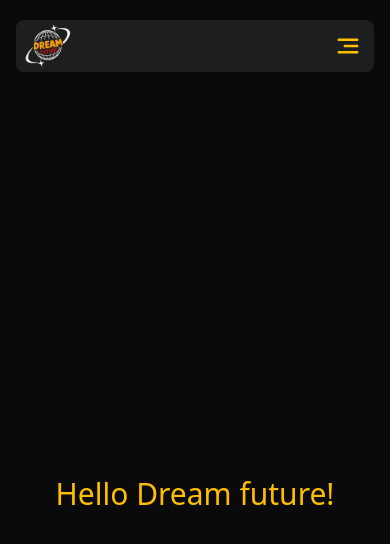
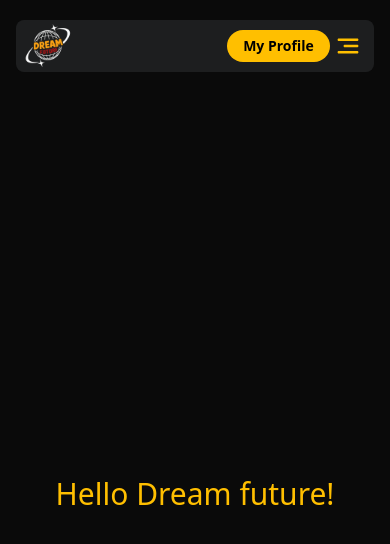
Before and after one commit to al-amin-2004/dream-team, a Next.js app: page /dream-future in a window 390 px wide. Shown: the top 544 px of the page. Built offline with nearby package versions, Linux system fonts and the light colour scheme.

Commit message:
Header almost done

```diff
--- a/src/app/(branches)/dream-future/_components/shared/Header.tsx
+++ b/src/app/(branches)/dream-future/_components/shared/Header.tsx
@@ -1,36 +1,40 @@
 "use client";
 
-import { useState } from "react";
+import { FC, useState } from "react";
 import Link from "next/link";
 import { Logo } from "../ui/Logo";
 import { Button } from "../ui/Button";
 import { MoveRight } from "lucide-react";
 import { BarsIcon, TimesIcon } from "@/icons";
 
-const Navlist = [
+interface INavlist {
+  link: string;
+  label: string;
+}
+const Navlist: INavlist[] = [
   { link: "leaderboard", label: "Leaderboard" },
   { link: "about", label: "About us" },
   { link: "contact", label: "Contact us" },
 ];
 
-const Header = () => {
-  const [navOpen, setNavOpen] = useState(false);
+const Header: FC = () => {
+  const [navOpen, setNavOpen] = useState<boolean>(false);
   return (
     <header className="sticky top-0 mt-5 md:mt-10 z-50">
       <div className="relative w-11/12 md:w-10/12 mx-auto p-0.5 px-2 md:p-3 rounded-md backdrop-blur-md bg-slate-300/10 flex justify-between items-center">
         <Logo />
 
-        <div className="flex items-center gap-10">
+        <div className="flex items-center md:gap-10">
           <ul
-            className={`absolute md:static h-0 md:h-auto w-full md:w-auto top-full left-0 overflow-hidden p-0 rounded-b-md bg-red-400 md:bg-transparent md:flex items-center gap-5 transition-all duration-300 ${
-              navOpen && "h-[6.2rem] p-1"
+            className={`absolute md:static h-0 md:h-auto w-full md:w-auto top-full left-0 overflow-hidden p-0 rounded-b-md bg-slate-300/30 md:bg-transparent md:flex items-center gap-5 transition-all duration-300 ${
+              navOpen && "h-[7.2rem] p-1"
             }`}
           >
             {Navlist.map((list) => (
               <li key={list.link} onClick={() => setNavOpen(false)}>
                 <Link
                   href={`/dream-future/${list.link}`}
-                  className="block px-2 py-1 text-[15px] text-white hover:text-primary hover:bg-primary/10 rounded-sm transition-all duration-300 cursor-pointer"
+                  className="block px-2 py-1.5 text-[15px] text-nowrap text-white hover:text-primary hover:bg-primary/10 rounded-sm transition-all duration-300 cursor-pointer"
                 >
                   {list.label}
                 </Link>
@@ -39,8 +43,8 @@ const Header = () => {
           </ul>
 
           <Link href="/dream-future/profile">
-            <Button className="hidden md:flex items-center gap-0.5">
-              My Profile &nbsp; <MoveRight />
+            <Button>
+              My Profile <MoveRight className="hidden lg:block ms-1.5" />
             </Button>
           </Link>
 
--- a/src/app/(branches)/dream-future/_components/ui/Button.tsx
+++ b/src/app/(branches)/dream-future/_components/ui/Button.tsx
@@ -17,7 +17,7 @@ export const Button: React.FC<ButtonProps> = ({
     <button
       onClick={onClick}
       className={cn(
-        "text-sm font-semibold text-black bg-primary hover:bg-[#E6AC00] px-4 py-1.5 rounded-full hover:translate-x-0.5 transition-all duration-300 ease-in-out cursor-pointer",
+        "text-sm font-semibold text-nowrap text-black bg-primary hover:bg-[#E6AC00] px-4 py-1.5 rounded-full flex items-center hover:translate-x-0.5 transition-all duration-300 ease-in-out cursor-pointer",
         className
       )}
       {...props}
--- a/src/app/(branches)/dream-future/_components/ui/Logo.tsx
+++ b/src/app/(branches)/dream-future/_components/ui/Logo.tsx
@@ -1,7 +1,8 @@
+import { FC } from "react";
 import Image from "next/image";
 import Link from "next/link";
 
-export const Logo = () => {
+export const Logo: FC = () => {
   return (
     <Link href="/">
       <div className="flex items-center gap-2 cursor-pointer">
```
